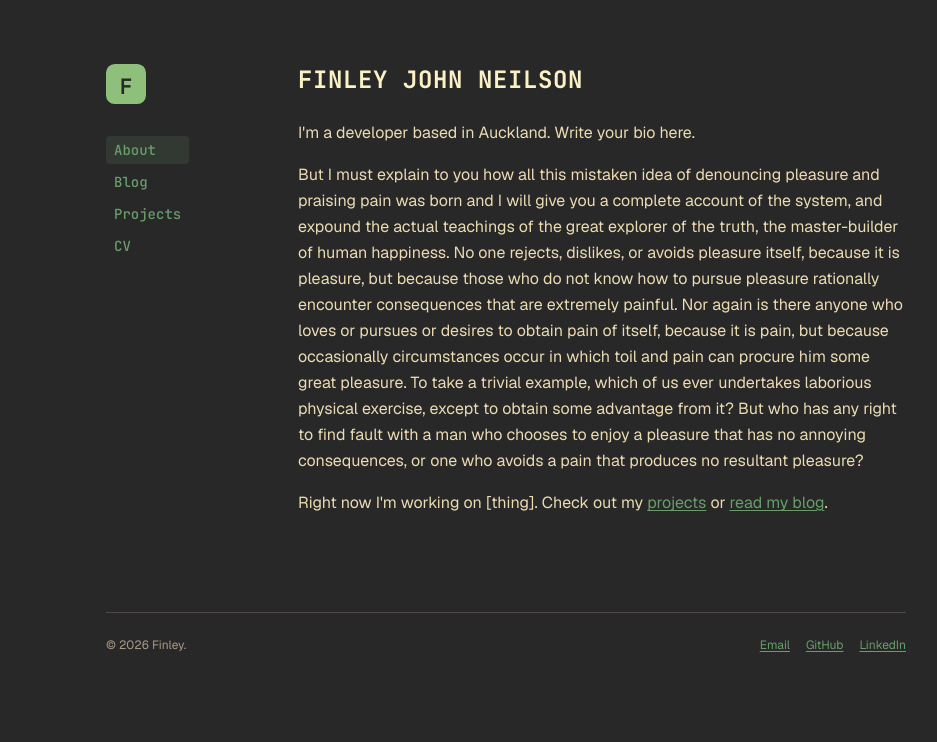
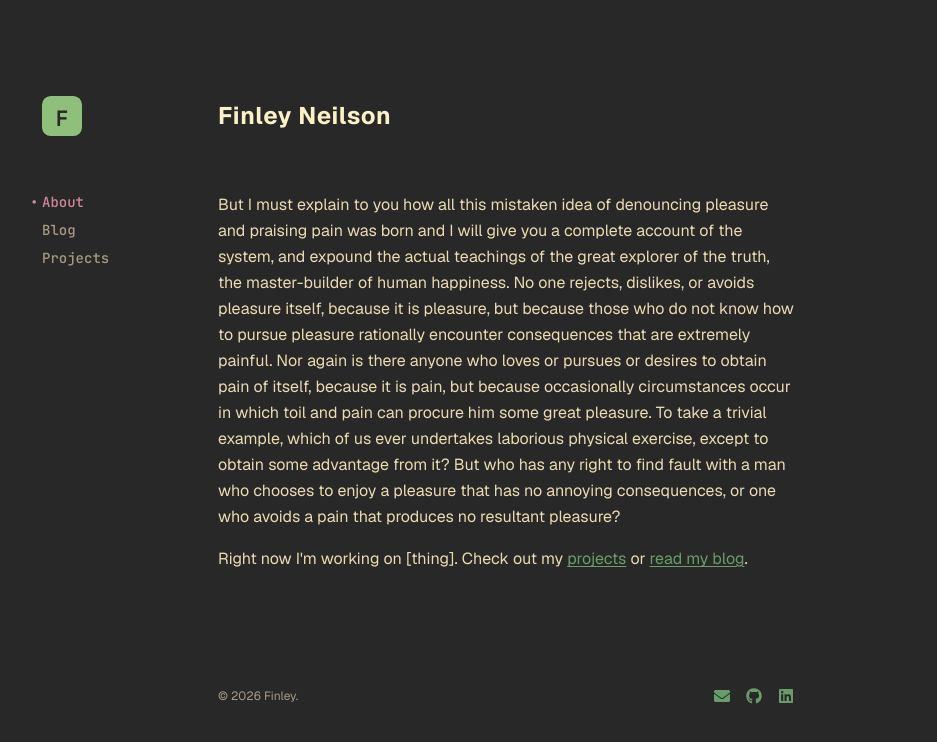
Before and after one commit to FinleyNeilson/finley_personal_website, a Next.js app: page / in a window 1280 px wide. Shown: the top 742 px of the page, without its empty margins (134-1071 px from the left). Built offline with nearby package versions, Linux system fonts and the light colour scheme.

Commit message:
Redesign layout with sidebar nav, centered content, pinned footer

```diff
--- a/package.json
+++ b/package.json
@@ -20,6 +20,7 @@
     "next": "^15.2.3",
     "react": "^19.0.0",
     "react-dom": "^19.0.0",
+    "react-icons": "^5.7.0",
     "zod": "^3.24.2"
   },
   "devDependencies": {
--- a/src/app/layout.tsx
+++ b/src/app/layout.tsx
@@ -32,12 +32,12 @@ export default function RootLayout({
   return (
     <html lang="en" className={`${geist.variable} ${jetbrainsMono.variable}`}>
       <body className="bg-bg0 font-sans text-fg1 antialiased">
-        <div className="mx-auto flex min-h-screen max-w-4xl flex-col px-6 py-16 sm:px-12">
-          <div className="flex flex-col gap-8 sm:flex-row sm:gap-16">
-            <aside className="flex flex-shrink-0 flex-row items-center gap-6 sm:w-32 sm:flex-col sm:items-start sm:gap-8">
+        <div className="mx-auto flex min-h-screen max-w-5xl flex-col px-6 py-24 sm:px-12">
+          <div className="flex min-h-0 flex-1 flex-col gap-8 sm:grid sm:grid-cols-[7rem_1fr_7rem] sm:gap-16">
+            <aside className="flex flex-shrink-0 flex-row items-center gap-6 sm:flex-col sm:items-start sm:gap-14">
               <Link
                 href="/"
-                className=" flex h-10 w-10 flex-shrink-0 items-center justify-center no-underline"
+                className="flex h-10 w-10 flex-shrink-0 items-center justify-center no-underline"
               >
                 <svg width="40" height="40" viewBox="0 0 64 64" xmlns="http://www.w3.org/2000/svg">
                   <rect width="64" height="64" rx="14" fill="#8ec07c" />
@@ -57,9 +57,16 @@ export default function RootLayout({
               </Link>
               <SiteNav />
             </aside>
-            <main className="flex-1">{children}</main>
+            <main className="flex min-h-0 flex-col">
+              <div className="flex min-h-0 flex-1 flex-col gap-6 sm:gap-14">
+                <h1 className="flex h-10 items-center font-sans text-2xl font-bold tracking-wide text-fg0">
+                  Finley Neilson
+                </h1>
+                {children}
+              </div>
+              <SiteFooter />
+            </main>
           </div>
-          <SiteFooter />
         </div>
       </body>
     </html>
--- a/src/app/page.tsx
+++ b/src/app/page.tsx
@@ -3,11 +3,7 @@ import Link from "next/link";
 export default function HomePage() {
   return (
     <div className="flex flex-col gap-6">
-      <h1 className="font-mono text-2xl font-bold tracking-wide text-fg0 uppercase">
-        Finley John Neilson
-      </h1>
       <div className="flex flex-col gap-4 leading-relaxed text-fg1">
-        <p>I&apos;m a developer based in Auckland. Write your bio here.</p>
         <p>
           But I must explain to you how all this mistaken idea of denouncing
           pleasure and praising pain was born and I will give you a complete
--- a/src/components/site-footer.tsx
+++ b/src/components/site-footer.tsx
@@ -1,17 +1,18 @@
+import { FaEnvelope, FaGithub, FaLinkedin } from "react-icons/fa";
 
 export function SiteFooter() {
   return (
-    <footer className="mt-24 flex flex-col items-start justify-between gap-4 border-t border-bg2 pt-6 text-xs text-fg4 sm:flex-row sm:items-center">
+    <footer className="mt-24 flex flex-col items-start justify-between gap-4 text-xs text-fg4 sm:flex-row sm:items-center">
       <p>© {new Date().getFullYear()} Finley.</p>
-      <div className="flex gap-4">
-        <a href="mailto:you@example.com" className="hover:text-fg1">
-          Email
+      <div className="flex items-center gap-4">
+        <a href="mailto:you@example.com" aria-label="Email" className="hover:text-fg1">
+          <FaEnvelope size={16} />
         </a>
-        <a href="https://github.com/yourusername" className="hover:text-fg1">
-          GitHub
+        <a href="https://github.com/yourusername" aria-label="GitHub" className="hover:text-fg1">
+          <FaGithub size={16} />
         </a>
-        <a href="https://linkedin.com/in/yourusername" className="hover:text-fg1">
-          LinkedIn
+        <a href="https://linkedin.com/in/yourusername" aria-label="LinkedIn" className="hover:text-fg1">
+          <FaLinkedin size={16} />
         </a>
       </div>
     </footer>
--- a/src/components/site-nav.tsx
+++ b/src/components/site-nav.tsx
@@ -7,40 +7,30 @@ const links = [
   { href: "/", label: "About" },
   { href: "/blog", label: "Blog" },
   { href: "/projects", label: "Projects" },
-  { href: "/cv.pdf", label: "CV", external: true },
 ];
 
 export function SiteNav() {
   const pathname = usePathname();
 
   return (
-    <nav className="flex flex-row gap-1 sm:flex-col">
+    <nav className="flex flex-row gap-5 sm:flex-col sm:gap-2">
       {links.map((link) => {
         const isActive = pathname === link.href;
-
-        if (link.external) {
-          return (
-            <a
-              key={link.href}
-              href={link.href}
-              target="_blank"
-              rel="noopener noreferrer"
-              style={{ textDecoration: "none" }}
-              className="rounded px-2 py-1 font-mono text-sm font-medium text-fg4 transition-colors hover:text-fg1"
-            >
-              {link.label}
-            </a>
-          );
-        }
 
         return (
           <Link
             key={link.href}
             href={link.href}
             style={{ textDecoration: "none" }}
-            className={`rounded px-2 py-1 font-mono text-sm font-medium transition-colors ${isActive ? "bg-accent/15 text-accent" : "text-fg4 hover:text-fg1"
-              }`}
+            className={`relative font-mono text-sm font-medium transition-colors ${
+              isActive ? "text-pink" : "text-fg4 hover:text-fg1"
+            }`}
           >
+            <span
+              className={`absolute -left-3 ${isActive ? "opacity-100" : "opacity-0"}`}
+            >
+              •
+            </span>
             {link.label}
           </Link>
         );
--- a/src/styles/globals.css
+++ b/src/styles/globals.css
@@ -16,8 +16,10 @@
 
   --color-accent: #689d6a;
   --color-accent-bright: #8ec07c;
+  --color-pink: #d3869b;
 }
 
+@layer base {
   body {
     background-color: var(--color-bg0);
     color: var(--color-fg1);
@@ -32,3 +34,4 @@ a {
   a:hover {
     color: var(--color-accent-bright);
   }
+}
```
Also changed, not shown: 1 other file (tests, documents, lock files or other folders). Lines whose indentation alone changed are shown as unchanged.
